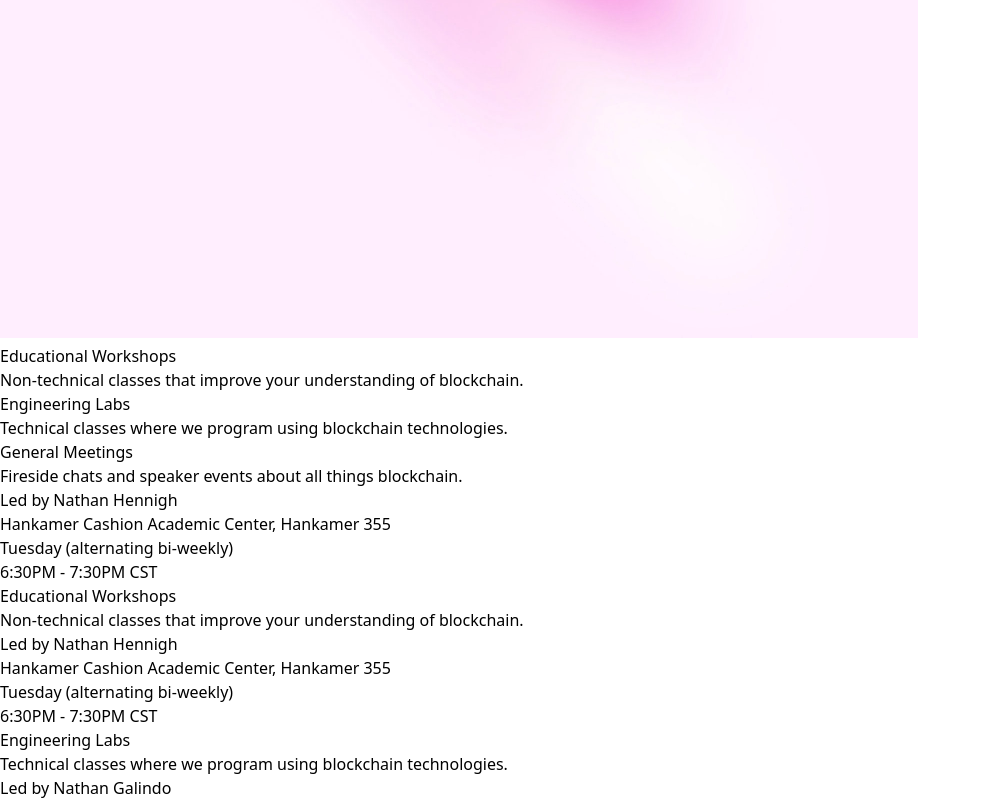
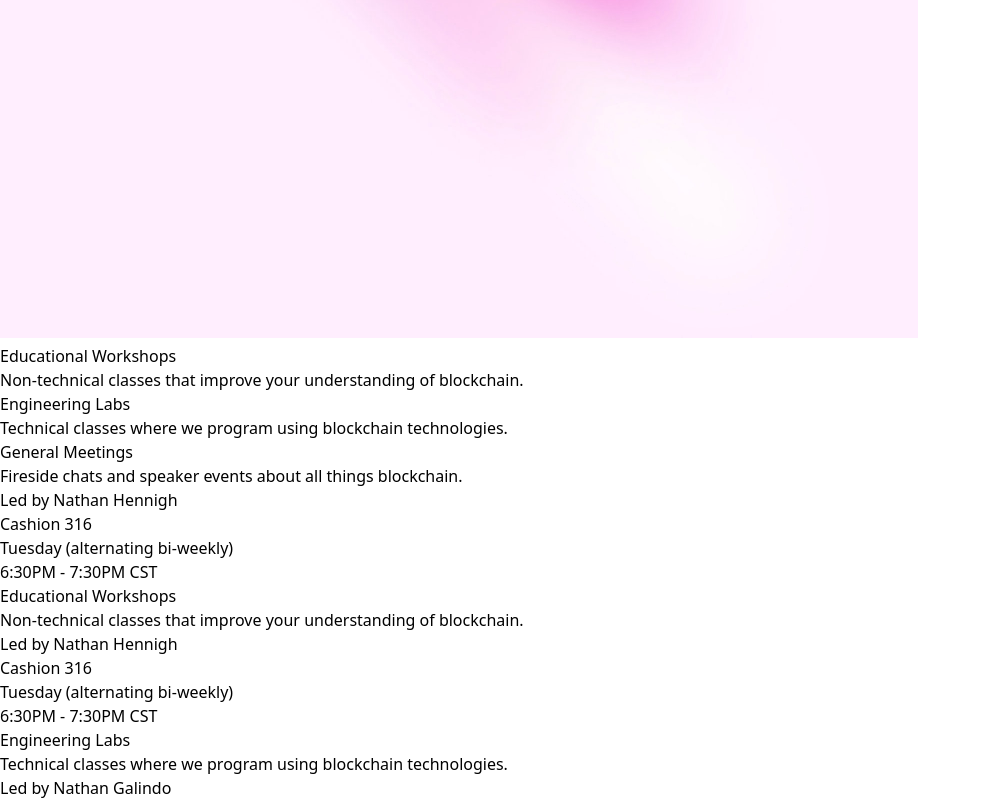
Before and after one commit to nathanzebedee/tbcollaborative, a Next.js app: page / in a window 1280 px wide. Shown: the part 11200-12000 px from the top of the page, without its empty margins (0-981 px from the left). Built offline with nearby package versions, Linux system fonts and the light colour scheme.

Commit message:
Updated schedule

```diff
--- a/src/components/Schedule.jsx
+++ b/src/components/Schedule.jsx
@@ -16,7 +16,7 @@ const schedule = [
     timeSlots: [
       {
         name: 'Nathan Hennigh',
-        description: 'Hankamer Cashion Academic Center, Hankamer 355',
+        description: 'Cashion 316',
         day: 'Tuesday (alternating bi-weekly)',
         start: '6:30PM',
         end: '7:30PM',
@@ -31,7 +31,7 @@ const schedule = [
     timeSlots: [
       {
         name: 'Nathan Galindo',
-        description: 'Hankamer Cashion Academic Center, Hankamer 355',
+        description: 'Cashion 316',
         day: 'Tuesday (alternating bi-weekly)',
         start: '6:30PM',
         end: '7:30PM',
```
